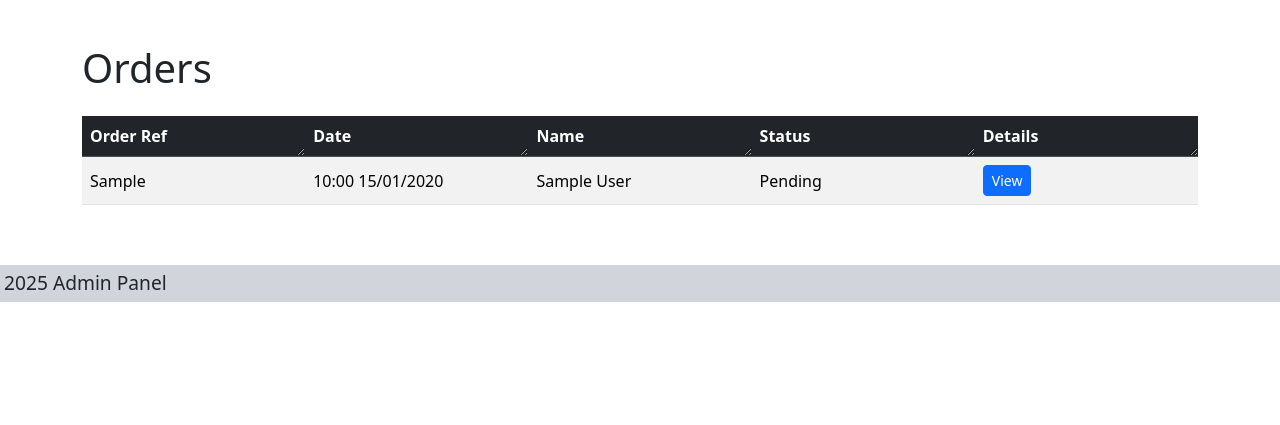
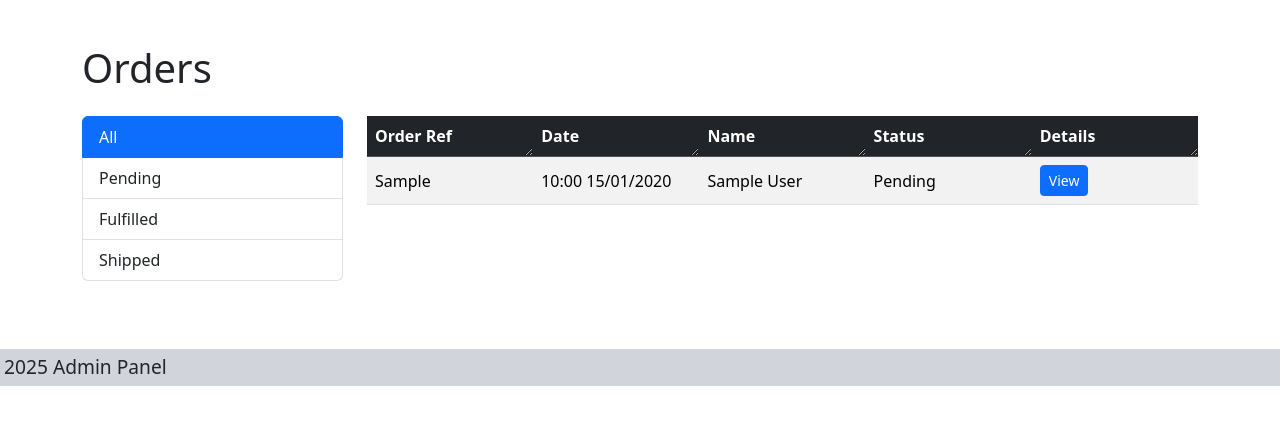
Before and after one commit to james-fitz86/pickle-polona, a Flask app: page /admin/orders in a window 1280 px wide. Shown: the part 254-679 px from the top of the page. Run offline with Flask 3, Linux system fonts and the light colour scheme; the visitor is signed in with stand-in values (Sample User, id 1); tables that the repository leaves empty hold one stand-in row (values such as "Sample post").

Commit message:
added filter sidebar to filter orders by status

```diff
--- a/templates/admin/orders.html
+++ b/templates/admin/orders.html
@@ -5,7 +5,24 @@
 {% block main %}
 <div class="container my-4">
     <h1 class="mb-4">Orders</h1>
-    <div class="table-responsive">
+    <div class="row">
+        <div class="col-md-3 mb-4">
+            <div class="list-group">
+                <a href="{{ url_for('admin.orders') }}" class="list-group-item list-group-item-action {% if not selected_status %}active{% endif %}">
+                    All
+                </a>
+                <a href="{{ url_for('admin.orders', status='pending') }}" class="list-group-item list-group-item-action {% if selected_status == 'pending' %}active{% endif %}">
+                    Pending
+                </a>
+                <a href="{{ url_for('admin.orders', status='fulfilled') }}" class="list-group-item list-group-item-action {% if selected_status == 'fulfilled' %}active{% endif %}">
+                    Fulfilled
+                </a>
+                <a href="{{ url_for('admin.orders', status='shipped') }}" class="list-group-item list-group-item-action {% if selected_status == 'shipped' %}active{% endif %}">
+                    Shipped
+                </a>
+            </div>
+        </div>
+        <div class="col-md-9">
             <table class="table table-striped table-hover align-middle">
                 <thead class="table-dark">
                     <tr>
@@ -34,4 +51,5 @@
             </table>
         </div>
     </div>
+</div>
 {% endblock %}
```
Lines whose indentation alone changed are shown as unchanged.
